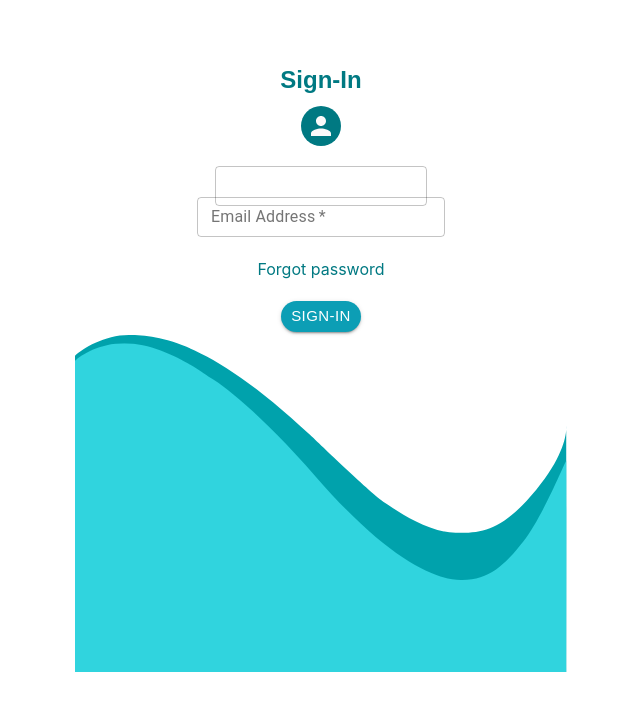
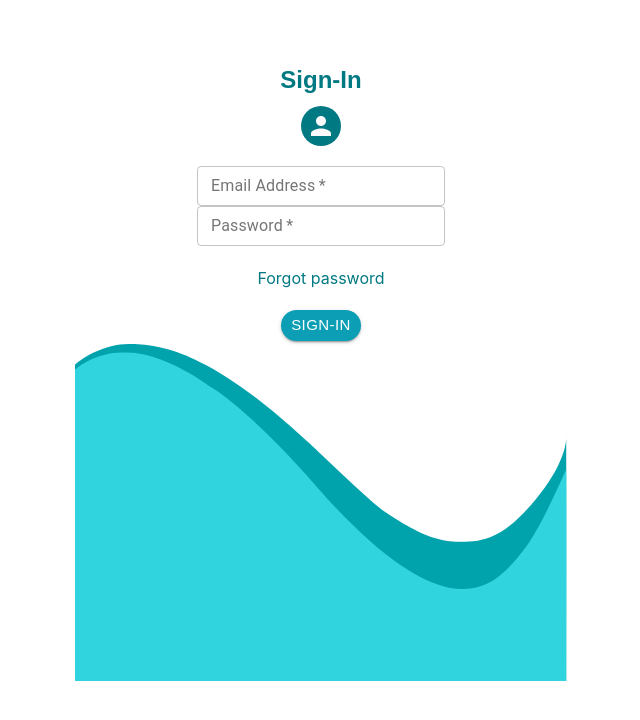
Before and after one commit to Igor-Orescanin/final_project, a React (Create React App) app in the folder client/: page / in a window 1280 px wide. Shown: the top 720 px of the page, without its empty margins (319-959 px from the left). Built offline with nearby package versions, Linux system fonts and the light colour scheme.

Commit message:
navbar and signin little changes

```diff
--- a/client/src/App.css
+++ b/client/src/App.css
@@ -6,6 +6,7 @@
 
 
 
-.App {
+.app{
   text-align: center;
+  background-size:cover;
 }
--- a/client/src/App.js
+++ b/client/src/App.js
@@ -12,7 +12,7 @@ function App() {
 
   return (
     <Router>
-      <div className="App">
+      <div className="app">
 
         <Route path='/' exact component={SignIn}></Route>
         <Route path='/welcome' component={Welcome}></Route>
--- a/client/src/components/Nav/styles.js
+++ b/client/src/components/Nav/styles.js
@@ -6,14 +6,17 @@ import image from '../../image/background_mobile.svg'
 
 export default makeStyles((theme) => ({
 
+
   navContainer:{
+    margin:'0px',
     padding:'0px',
     backgroundColor:'#30D4DE',
     height:'75px',
     borderBottom:'4px solid #0C9EB5',
     display: 'flex',
     flexDirection: 'column  ',
-    justifyContent:'center'
+    justifyContent:'center',
+    backgroundSize:'cover'
   },
 
   secondaryNav:{
--- a/client/src/components/signIn/SignIn.js
+++ b/client/src/components/signIn/SignIn.js
@@ -36,9 +36,10 @@ const { history } = props;
              <Avatar className={classes.avatar}/>
              <form className={classes.form} noValidate>
 
-            {/* <TextField className={classes.textfield} id="outlined-basic" label="Email Address*" variant="outlined" />  */}
-            <TextField className={classes.textfield} id="outlined-basic"  variant="outlined" size="small"/>
-             <TextField variant="outlined" required  id="email" label="Email Address" name="email" size="small"/>
+
+
+            <TextField variant="outlined" required  id="email" label="Email Address" name="email" size="small"/>
+             <TextField variant="outlined" required  id="email" label="Password" name="password" size="small"/>
              <Link className={classes.link} href="#" variant="body2">
                  Forgot password
              </Link>
```
